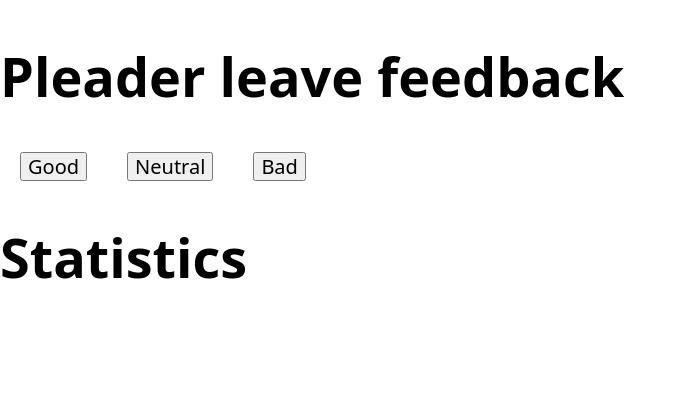
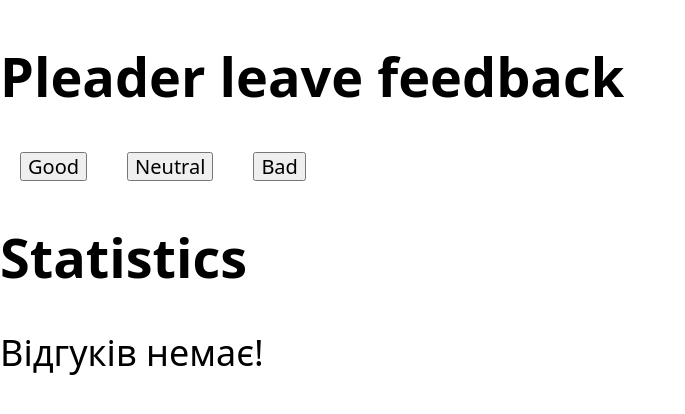
Before and after one commit to igorlyakh/goit-react-hw-02-feedback, a React (Create React App) app: page / in a window 1280 px wide. Shown: the top 414 px of the page, without its empty margins (0-685 px from the left). Built offline with nearby package versions, Linux system fonts and the light colour scheme.

Commit message:
Added Notification

```diff
--- a/src/components/App.jsx
+++ b/src/components/App.jsx
@@ -1,6 +1,7 @@
 import React, { Component } from 'react';
 import Statistics from './Statistics';
 import FeedbackOptions from './FeedbackOptions';
+import Notification from './Notification';
 
 export class App extends Component {
   state = {
@@ -47,7 +48,7 @@ export class App extends Component {
             percent={percentGood}
           />
         ) : (
-          alert('Відгуків немає!')
+          <Notification />
         )}
       </>
     );
--- /dev/null
+++ b/src/components/Notification/Notification.jsx
@@ -0,0 +1,8 @@
+import React from 'react';
+import { Notif } from './Notification.styled';
+
+const Notification = () => {
+  return <Notif>Відгуків немає!</Notif>;
+};
+
+export default Notification;
--- /dev/null
+++ b/src/components/Notification/Notification.styled.js
@@ -0,0 +1,5 @@
+import styled from 'styled-components';
+
+export const Notif = styled.p`
+  font-size: 36px;
+`;
--- /dev/null
+++ b/src/components/Notification/index.js
@@ -0,0 +1 @@
+export { default } from './Notification.jsx';
```
